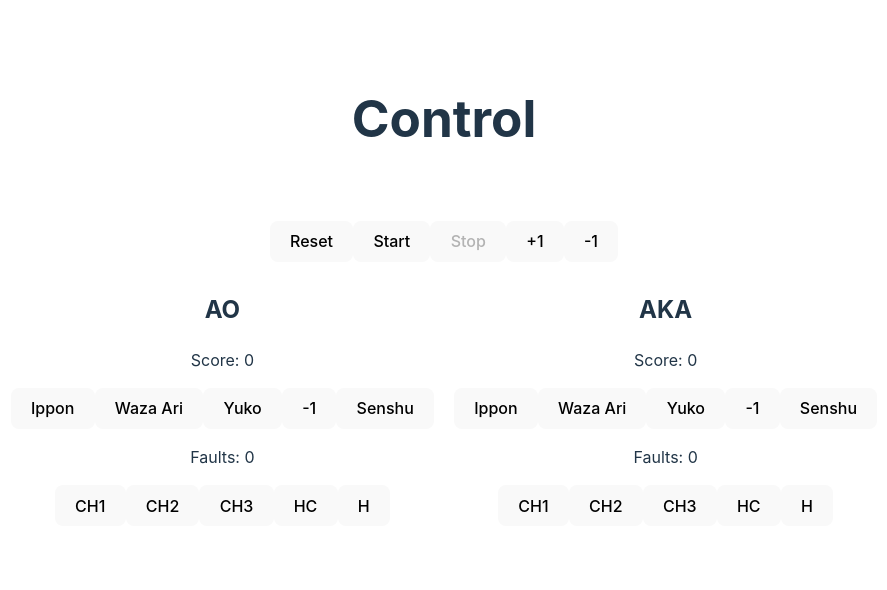
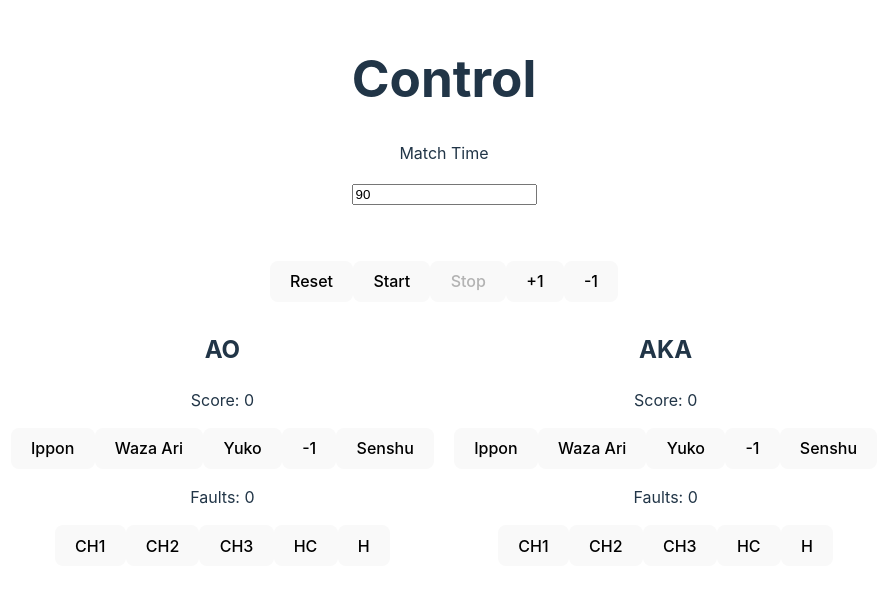
Before and after one commit to jesusgoku/wkf-scoreboard-vite-react-ts, a React (Vite) app: page /#/control in a window 1280 px wide. Shown: the part 104-694 px from the top of the page, without its empty margins (196-1083 px from the left). Built offline with nearby package versions, Linux system fonts and the light colour scheme.

Commit message:
feat: add matchTime to state

```diff
--- /dev/null
+++ b/src/constants/index.ts
@@ -0,0 +1 @@
+export * from './scoreboard.constants';
--- /dev/null
+++ b/src/constants/scoreboard.constants.ts
@@ -0,0 +1,3 @@
+import { Color } from '../reducers/useAppReducer';
+
+export const SCOREBOARD_COLORS: Color[] = ['ao', 'aka'];
--- a/src/pages/Control.tsx
+++ b/src/pages/Control.tsx
@@ -1,37 +1,18 @@
 import { useInterval } from '../hooks/useInterval';
 import { timeFormat } from '../utils/timeFormat';
-import { AppState, Color, useAppReducer } from '../reducers/useAppReducer';
+import { AppState, useAppReducer } from '../reducers/useAppReducer';
 import { useKeyboardShortcut } from '../hooks/useKeyboardShortcut';
+import { SCOREBOARD_COLORS } from '../constants';
 
 export function Control() {
   const [state, dispatch] = useAppReducer();
 
+  // -- Hooks
   useInterval(() => {
     if (state.isTimerRunning) {
       dispatch({ type: 'time-add', payload: { value: -1 } });
     }
   }, 1000);
-
-  function handleReset() {
-    dispatch({ type: 'timer-running-set', payload: { value: false } });
-    dispatch({ type: 'reset' });
-  }
-
-  function handleTimeStart() {
-    dispatch({ type: 'timer-running-set', payload: { value: true } });
-  }
-
-  function handleTimeEnd() {
-    dispatch({ type: 'timer-running-set', payload: { value: false } });
-  }
-
-  function handleTimeAdd() {
-    dispatch({ type: 'time-add', payload: { value: 1 } });
-  }
-
-  function handleTimeSubtract() {
-    dispatch({ type: 'time-add', payload: { value: -1 } });
-  }
 
   useKeyboardShortcut(
     (e) => e.key === ' ',
@@ -62,11 +43,50 @@ export function Control() {
     },
   );
 
-  const colors: Color[] = ['ao', 'aka'];
+  // -- Handlers
+  function handleReset() {
+    dispatch({ type: 'timer-running-set', payload: { value: false } });
+    dispatch({ type: 'reset' });
+  }
+
+  function handleTimeStart() {
+    dispatch({ type: 'timer-running-set', payload: { value: true } });
+  }
+
+  function handleTimeEnd() {
+    dispatch({ type: 'timer-running-set', payload: { value: false } });
+  }
+
+  function handleTimeAdd() {
+    dispatch({ type: 'time-add', payload: { value: 1 } });
+  }
+
+  function handleTimeSubtract() {
+    dispatch({ type: 'time-add', payload: { value: -1 } });
+  }
 
   return (
     <>
       <h1>Control</h1>
+      <div>
+        <p>Match Time</p>
+        <input
+          name="match-time"
+          type="number"
+          defaultValue={1}
+          min={0}
+          step={1}
+          placeholder="Match Time"
+          value={state.matchTime}
+          onChange={(e) => {
+            dispatch({
+              type: 'match-time-set',
+              payload: { value: parseInt(e.target.value, 10) },
+            });
+          }}
+        />
+      </div>
+
       <p style={{ color: state.isTimerRunning ? 'green' : 'white' }}>
         Time: {timeFormat(state.time)}
       </p>
@@ -87,7 +107,7 @@ export function Control() {
       </button>
 
       <div className="container">
-        {colors.map((color) => (
+        {SCOREBOARD_COLORS.map((color) => (
           <div className="color-container">
             <h2>{color.toUpperCase()}</h2>
             <p>Score: {state[`${color}Score` as keyof AppState]}</p>
--- a/src/pages/Scoreboard.tsx
+++ b/src/pages/Scoreboard.tsx
@@ -1,9 +1,9 @@
-import { AppState, Color, useAppState } from '../reducers/useAppReducer';
+import { AppState, useAppState } from '../reducers/useAppReducer';
 import { timeFormat } from '../utils/timeFormat';
+import { SCOREBOARD_COLORS } from '../constants';
 
 export function Scoreboard() {
   const state = useAppState();
-  const colors: Color[] = ['ao', 'aka'];
 
   return (
     <>
@@ -20,7 +20,7 @@ export function Scoreboard() {
       <p className="winner">{state.winner ? state.winner : '\u00A0'}</p>
 
       <div className="container">
-        {colors.map((color) => (
+        {SCOREBOARD_COLORS.map((color) => (
           <div className="color-container">
             <h2>{color.toUpperCase()}</h2>
             <p style={{ fontSize: '8vmin' }}>
--- a/src/reducers/useAppReducer.ts
+++ b/src/reducers/useAppReducer.ts
@@ -3,6 +3,7 @@ import { makeBroadcastReducer } from '../factories/makeBroadcastReducer';
 export type Color = 'aka' | 'ao';
 
 export interface AppState {
+  matchTime: number;
   time: number;
   isTimerRunning: boolean;
   akaScore: number;
@@ -14,6 +15,7 @@ export interface AppState {
 }
 
 export const initialAppState: AppState = {
+  matchTime: 90,
   time: 90,
   isTimerRunning: false,
   akaScore: 0,
@@ -36,6 +38,7 @@ type BaseAction<
 
 type AppStateAction =
   | BaseAction<'reset'>
+  | BaseAction<'match-time-set', { value: number }>
   | BaseAction<'timer-running-toggle'>
   | BaseAction<'timer-running-set', { value: boolean }>
   | BaseAction<'time-add', { value: number }>
@@ -48,7 +51,17 @@ function reducer(state: AppState, action: AppStateAction): AppState {
 
   switch (action.type) {
     case 'reset':
-      return { ...initialAppState };
+      return {
+        ...initialAppState,
+        time: state.matchTime,
+        matchTime: state.matchTime,
+      };
+    case 'match-time-set':
+      nextState = {
+        ...state,
+        matchTime: action.payload.value,
+      };
+      break;
     case 'timer-running-toggle':
       nextState = {
         ...state,
```
